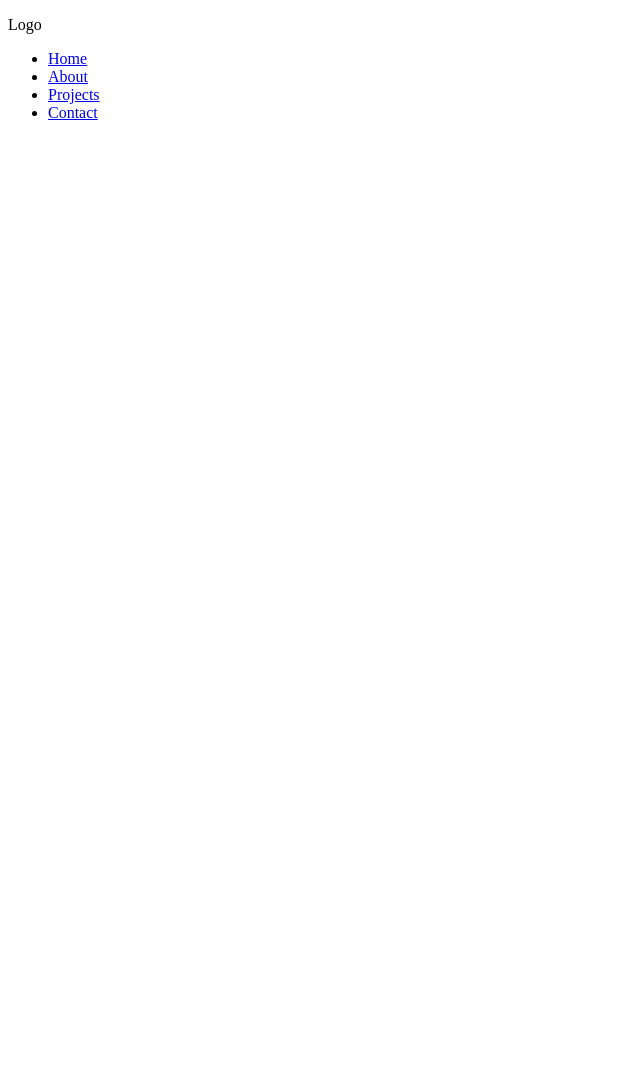
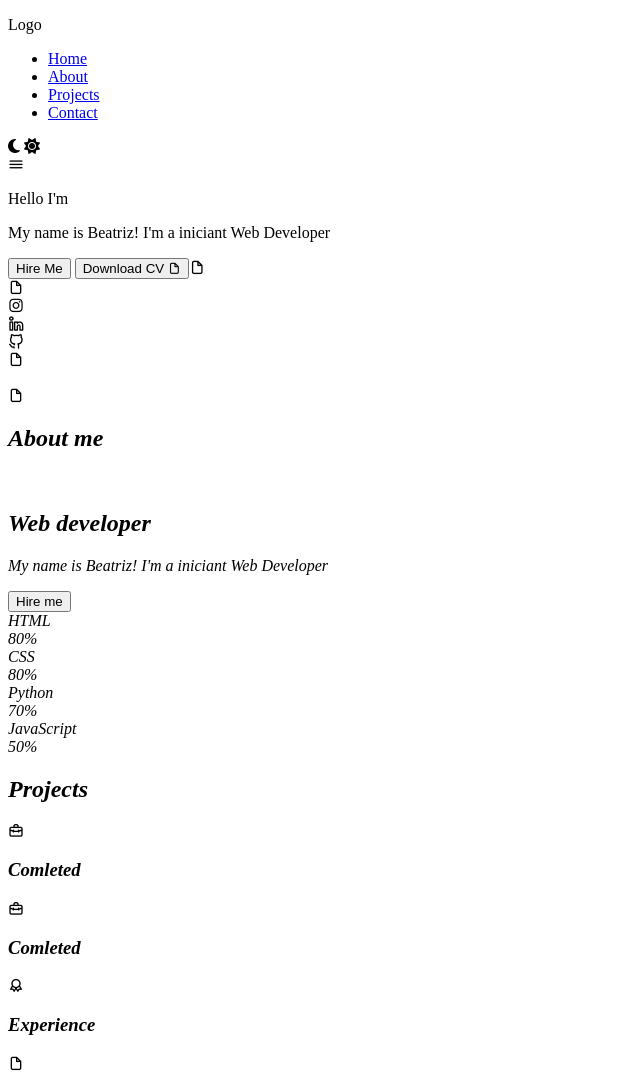
Before and after one commit to MinYonhee/portifolio, a plain HTML site: page index.html in a window 1280 px wide. Shown: the whole page, without its empty margins (0-640 px from the left). Before the commit the page ends 800 px from the top, so only its background shows below. Drawn offline with nearby package versions, Linux system fonts and the light colour scheme.

Commit message:
estruturacao

```diff
--- a/index.html
+++ b/index.html
@@ -4,6 +4,8 @@
     <meta charset="UTF-8">
     <meta name="viewport" content="width=device-width, initial-scale=1.0">
     <title>Portifolio - Beatriz Costa</title>
+    <link rel="stylesheet" href="https://cdnjs.cloudflare.com/ajax/libs/font-awesome/6.4.2/css/all.min.css">
+    <link rel="stylesheet" href="https://cdn.jsdelivr.net/npm/@iconscout/unicons@4.0.8/css/line.min.css">
 </head>
 <body>
     <!--Nav Menu-->
@@ -32,6 +34,119 @@
                 </li>
             </ul>
     </div>
-</nav>
+        <!--Dark mode-->
+        <div class="mode">
+            <div class="moon-sun" id="toggle-switch">
+                <i class="fa fa-moon" id="moon"></i>
+                <i class=" fa fa-sun" id="sun"></i>
+            </div>
+        </div>
+        <div class="nav-menu-btn">
+            <i class="uil uil-bars" onclick="myMenuFunction()"></i>
+        </div>
+    </nav>
+
+    <!--Main-->
+    <main class="wrapper">
+        <section class="featured-box" id="home">
+            <div class="featured-text">
+                <div class="hello">
+                    <p>Hello I'm</p>
+                </div>
+                <div class="featured-name">
+                    <span class="typedText"></span>
+                </div>
+                <div class="text-info">
+                    <p>My name is Beatriz! I'm a iniciant Web Developer </p>
+                </div>
+                <div class="txt-btn">
+                    <button class="btn hire-btn">Hire Me</button>
+                    <button class="btn">Download CV <i class="uil uil-file"</i></button>
+                </div>
+                <div class="social-icons">
+                    <div class="icon-circle"></div>
+                    <div class="icon"><i class="uil uil-instagram"></i></div>
+                    <div class="icon"><i class="uil uil-linkedin-alt"></i></div>
+                    <div class="icon"><i class="uil uil-github-alt"></i></div>
+                </div>
+            </div>
+            <div class="featured-img">
+                <div class="image">
+                    <img src="" alt="">
+                </div>
+            </div>
+        </section>
+        <!--about box-->
+        <section class="section" id="about">
+            <div class="top-header">
+                <h1>About me</h1>
+            </div>
+            <div class="row">
+                <div class="col">
+                    <div class="about-me">
+                        <figcaption>
+                            <img src="" alt="" class="profile" />
+                            <h2>Web developer</h2>
+                            <p>My name is Beatriz! I'm a iniciant Web Developer</p>
+                        </figure>
+                        <button class="about-me-btn">Hire me</button>
+                    </div>
+                </div>
+                <div class="skill">
+                    <div class="skill-box">
+                        <span class="title">HTML</span>
+                        <div class="skill-bar html"></div>
+                        <span class="skill-per">
+                            <span class="tooltip">80%</span>
+                        </span>
+                    </div>
+                    <div class="skill-box">
+                        <span class="title">CSS</span>
+                        <div class="skill-bar css"></div>
+                        <span class="skill-per">
+                            <span class="tooltip">80%</span>
+                        </span>
+                    </div>
+                    <div class="skill-box">
+                        <span class="title">Python</span>
+                        <div class="skill-bar"></div>
+                        <span class="skill-per python">
+                            <span class="tooltip">70%</span>
+                        </span>
+                    </div>
+                    <div class="skill-box">
+                        <span class="title">JavaScript</span>
+                        <div class="skill-bar css"></div>
+                        <span class="skill-per javascript">
+                            <span class="tooltip">50%</span>
+                        </span>
+                    </div>
+                </div>
+            </div>
+        </section>
+        <!--Project box-->
+        <section class="section" id="projects">
+            <div class="top-header">
+                <h1>Projects</h1>
+            </div>
+            <div class="project-container">
+                <div class="project-box">
+                    <i class="uil uil-briefcase-alt"></i>
+                    <h3>Comleted</h3>
+                    <label></label>
+                </div>
+                <div class="project-box">
+                    <i class="uil uil-briefcase-alt"></i>
+                    <h3>Comleted</h3>
+                    <label></label>
+                </div>
+                <div class="project-box">
+                    <i class="uil uil-award"></i>
+                    <h3>Experience</h3>
+                    <label></label>
+                </div>
+            </div>
+        </section>
+    </main>
 </body>
 </html>
```
